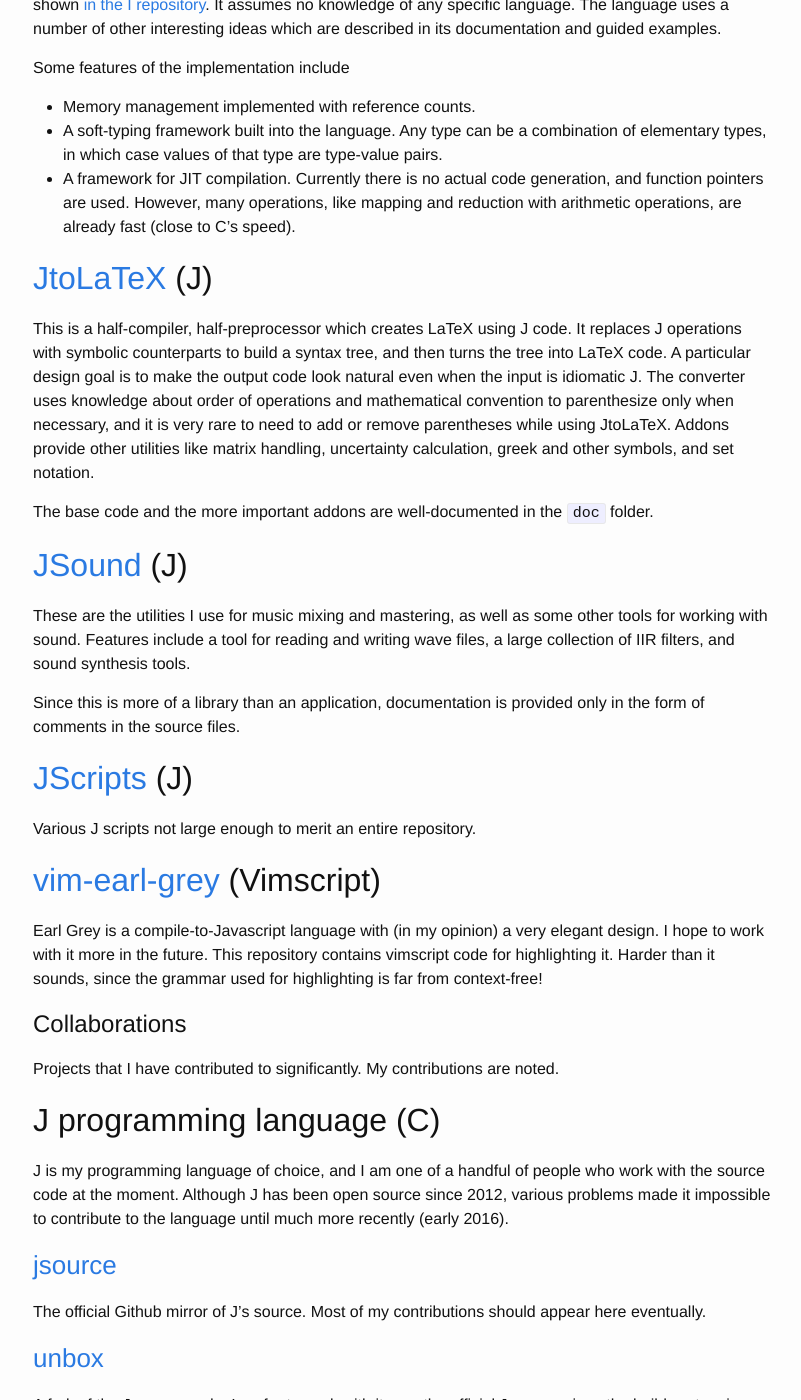
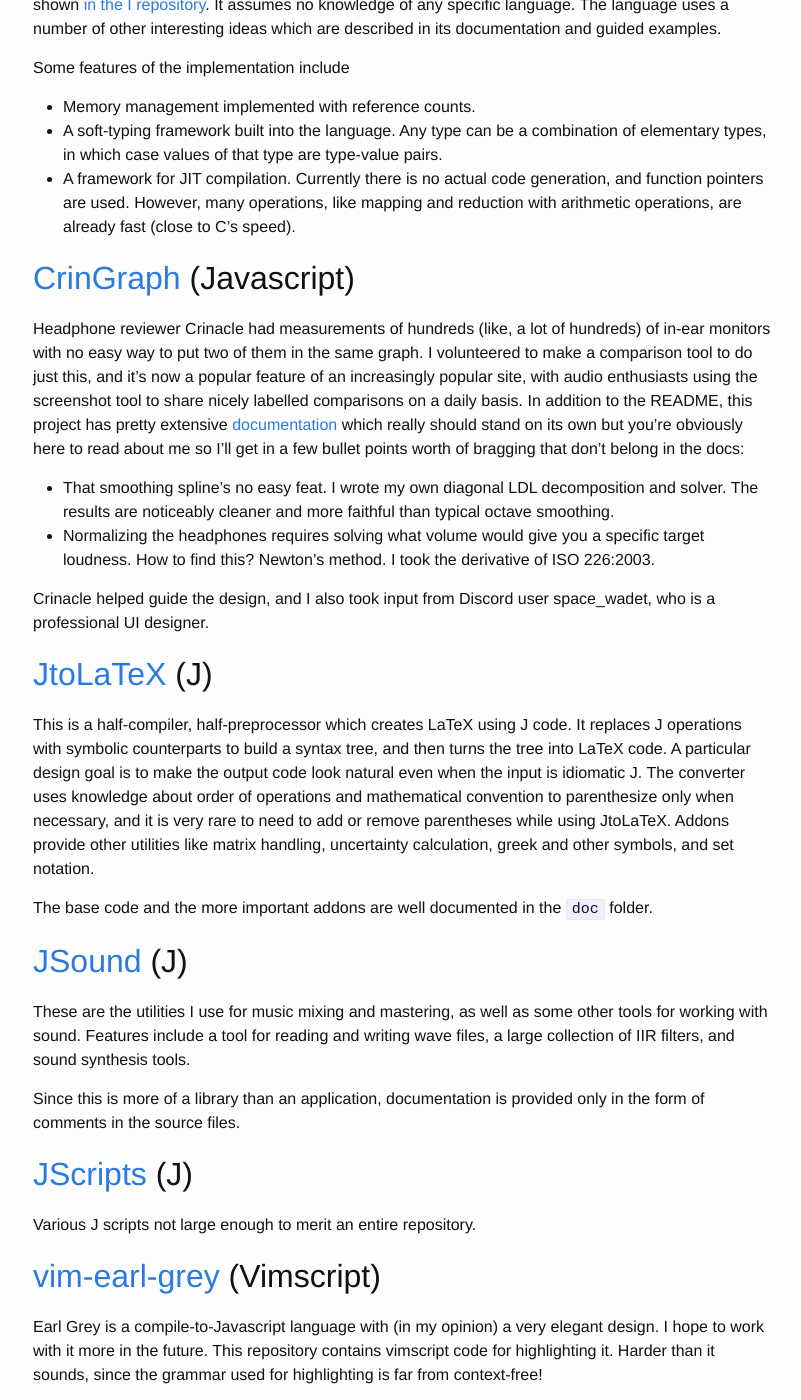
Before and after one commit to mlochbaum/mlochbaum.github.io, a Jekyll site: the page built from index.markdown, in a window 1280 px wide and 1400 px high, scrolled down 483 px. Shown: the whole window, without its empty margins (237-1038 px from the left). Built offline with Jekyll 4.4.1, drawn with Linux system fonts in a browser that asks for light colours.

Commit message:
Add CrinGraph

```diff
--- a/index.markdown
+++ b/index.markdown
@@ -35,6 +35,29 @@ Some features of the implementation include
   like mapping and reduction with arithmetic operations, are already fast
   (close to C's speed).
 
+## [CrinGraph](https://github.com/mlochbaum/CrinGraph) (Javascript)
+Headphone reviewer Crinacle had measurements of hundreds (like, a lot of
+hundreds) of in-ear monitors with no easy way to put two of them in the
+same graph. I volunteered to make a comparison tool to do just this, and
+it's now a popular feature of an increasingly popular site, with audio
+enthusiasts using the screenshot tool to share nicely labelled
+comparisons on a daily basis. In addition to the README, this project
+has pretty extensive
+[documentation](https://github.com/mlochbaum/CrinGraph/blob/master/Documentation.md)
+which really should stand on its own but you're obviously here to read
+about me so I'll get in a few bullet points worth of bragging that don't
+belong in the docs:
+
+- That smoothing spline's no easy feat. I wrote my own diagonal LDL
+  decomposition and solver. The results are noticeably cleaner and more
+  faithful than typical octave smoothing.
+- Normalizing the headphones requires solving what volume would give you
+  a specific target loudness. How to find this? Newton's method. I took
+  the derivative of ISO 226:2003.
+
+Crinacle helped guide the design, and I also took input from Discord
+user space_wadet, who is a professional UI designer.
+
 ## [JtoLaTeX](https://github.com/mlochbaum/JtoLaTeX) (J)
 This is a half-compiler, half-preprocessor which creates LaTeX using J
 code. It replaces J operations with symbolic counterparts to build a
@@ -46,7 +69,7 @@ very rare to need to add or remove parentheses while using JtoLaTeX.
 Addons provide other utilities like matrix handling, uncertainty
 calculation, greek and other symbols, and set notation.
 
-The base code and the more important addons are well-documented in the
+The base code and the more important addons are well documented in the
 `doc` folder.
 
 ## [JSound](https://github.com/mlochbaum/JSound) (J)
```
